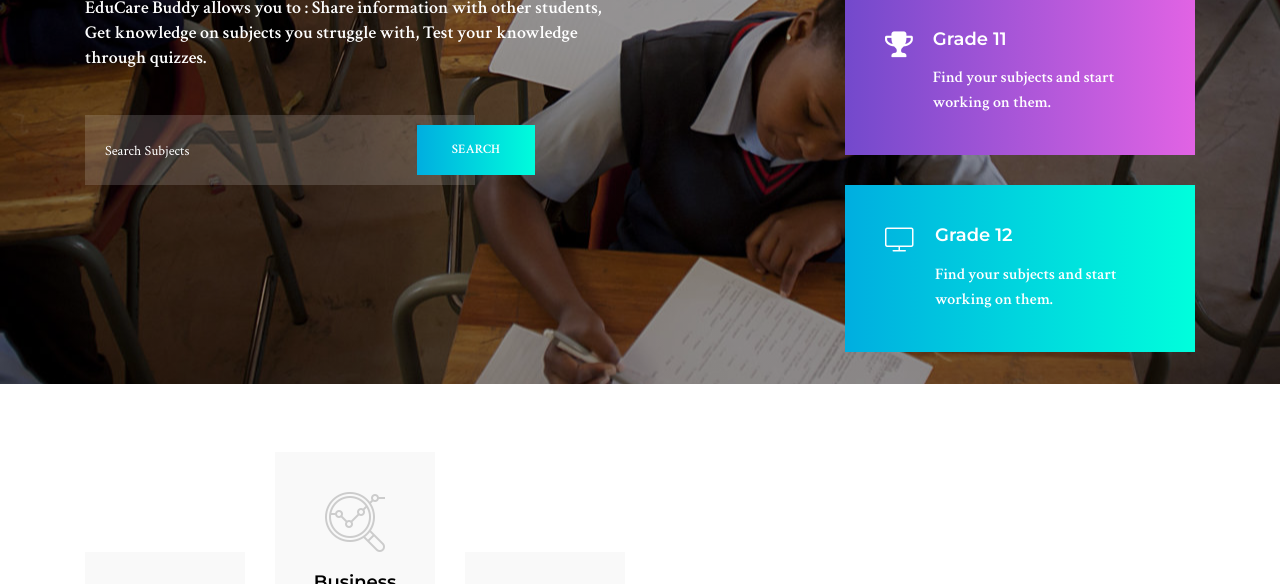
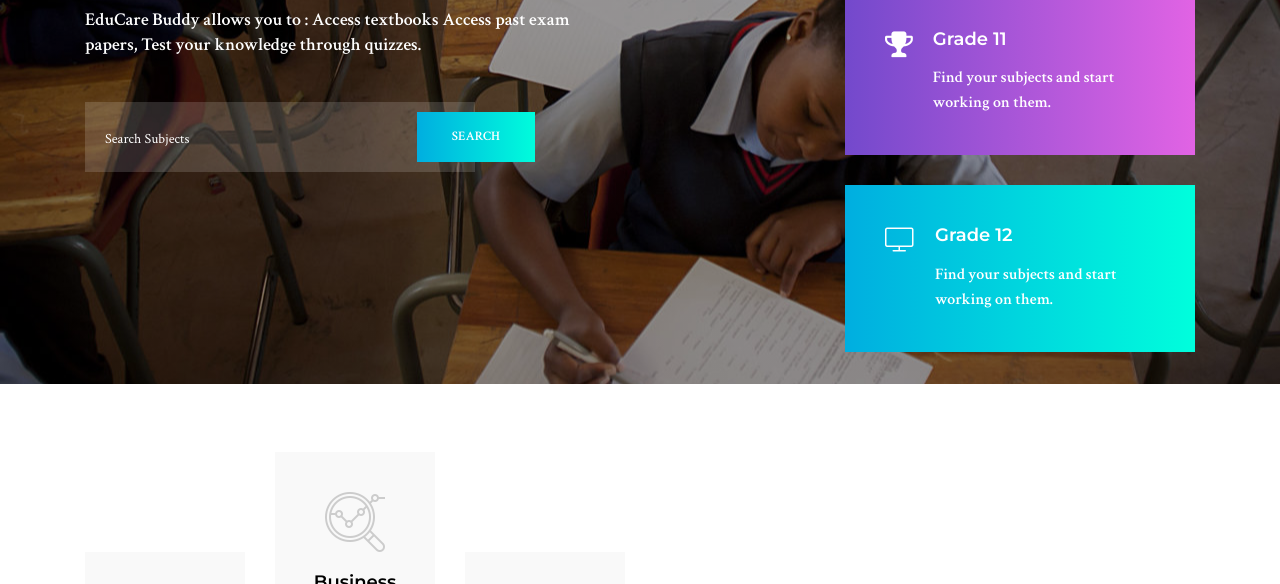
Before and after one commit to GkssUnisaTeam/Gkss-project, a plain HTML site: page index.html in a window 1280 px wide. Shown: the part 516-1100 px from the top of the page. Drawn offline with Linux system fonts and the light colour scheme; some packages are replaced by stand-ins of ours.

Commit message:
Update index.html

```diff
--- a/index.html
+++ b/index.html
@@ -109,8 +109,8 @@
 								at the click of a button
 							</h2>
 							<p>
-								EduCare Buddy allows you to : Share information with other students,
-								Get knowledge on subjects you struggle with,
+								EduCare Buddy allows you to : Access textbooks
+								Access past exam papers,
 								Test your knowledge through quizzes.
 
 							</p>
```
